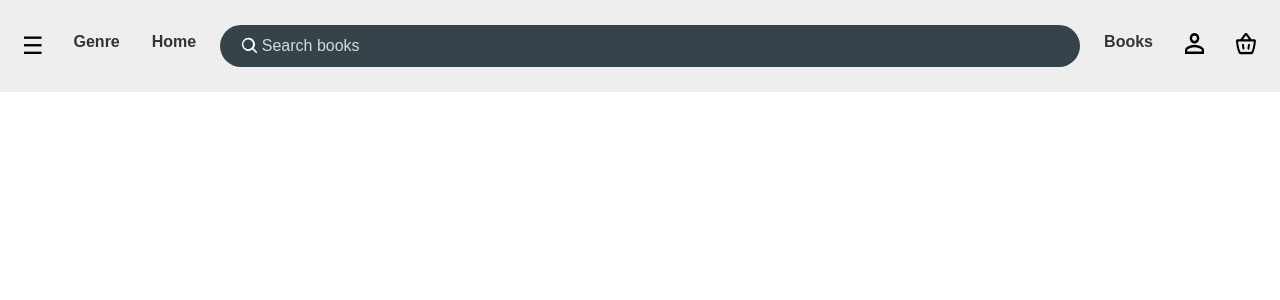
After one commit to jc-sh4llow/nebula, a PHP site: page /home.html in a window 1280 px wide. The commit adds this page. Shown: the top 300 px of the page. Run offline with PHP 8.4, Linux system fonts and the light colour scheme.

Commit message:
Finished index.html. Added home.html

```diff
--- /dev/null
+++ b/home-style.css
@@ -0,0 +1,81 @@
+*{
+    box-sizing: border-box;
+}
+
+body {
+    margin: 0;
+    font-family: sans-serif;
+  }
+
+  .navbar {
+    display: flex;
+    align-items: center;
+    padding: 0.5rem 1rem;
+    background-color: #eee;
+    position: relative;
+    padding-top: 25px;
+    padding-bottom: 25px;
+    font-weight: bolder;
+  }
+
+  .hamburger {
+    font-size: 24px;
+    background: none;
+    border: none;
+    cursor: pointer;
+    margin-right: 1rem;
+  }
+
+  .menu-space {
+    flex: 1;
+    display: flex;
+    justify-content: space-evenly;
+    gap: 1rem;
+  }
+
+  .menu-space a {
+    text-decoration: none;
+    color: #333;
+    padding: 0.5rem;
+  }
+
+  .menu-space a:hover {
+    background-color: #ddd;
+    border-radius: 5px;
+  }
+
+  .search-bar {
+    background-color: #35434A;
+    color: #FFFFFF;
+    border-radius: 999px;
+    padding: 10px 20px;
+    display: flex;
+    align-items: center;
+    width: 100%;
+  }
+
+  .search-bar .search-icon {
+    color: #FFFFFF;
+    font-size: 16px;
+  }
+
+  .search-bar input {
+    background: transparent;
+    border: none;
+    outline: none;
+    color: #FFFFFF;
+    font-size: 16px;
+    width: 100%;
+  }
+
+  .search-bar input::placeholder {
+    color: #FFFFFF;
+    opacity: 0.8;
+  }
+
+  .account-icon, .basket-icon {
+    width: 30px;
+    height: 30px;
+    fill: white;
+    margin-right: 10px;
+  }
--- /dev/null
+++ b/home.html
@@ -0,0 +1,29 @@
+<!DOCTYPE html>
+<html>
+    <head>
+        <meta charset="UTF-8" />
+        <meta name="viewport" content="width=device-width, initial-scale=1.0" />
+        <title>
+            Home
+        </title>
+        <link rel="stylesheet" href="home-style.css" />
+    </head>
+    <body>
+        <nav class="navbar">
+            <button class="hamburger">&#9776;</button>
+            <div class="menu-space">
+                <a href="#">Genre</a>
+                <a href="#">Home</a>
+                <div class="search-bar">
+                    <svg class="search-icon" xmlns="http://www.w3.org/2000/svg" width="20" height="20" fill="white" viewBox="0 0 24 24">
+                        <path d="M10 2a8 8 0 105.293 14.293l4.707 4.707 1.414-1.414-4.707-4.707A8 8 0 0010 2zm0 2a6 6 0 110 12A6 6 0 0110 4z"/>
+                      </svg>
+                    <input type="text" placeholder="Search books">
+                </div>
+                <a href="#">Books</a>
+                <a href="#"><img src="home-images/Account Icon.png" alt="Account"></a>
+                <a href="#"><img src="home-images/Basket Icon.png" alt="Basket"></a>
+            </div>
+        </nav>
+    </body>
+</html>
```
Also changed, not shown: index-style.css (+56 -11 lines), index.html (+15 -12 lines), home-images/1 1.png (added), home-images/Account Icon.png (added), home-images/Basket Icon.png (added), index-images/tabler_search.png (added).
